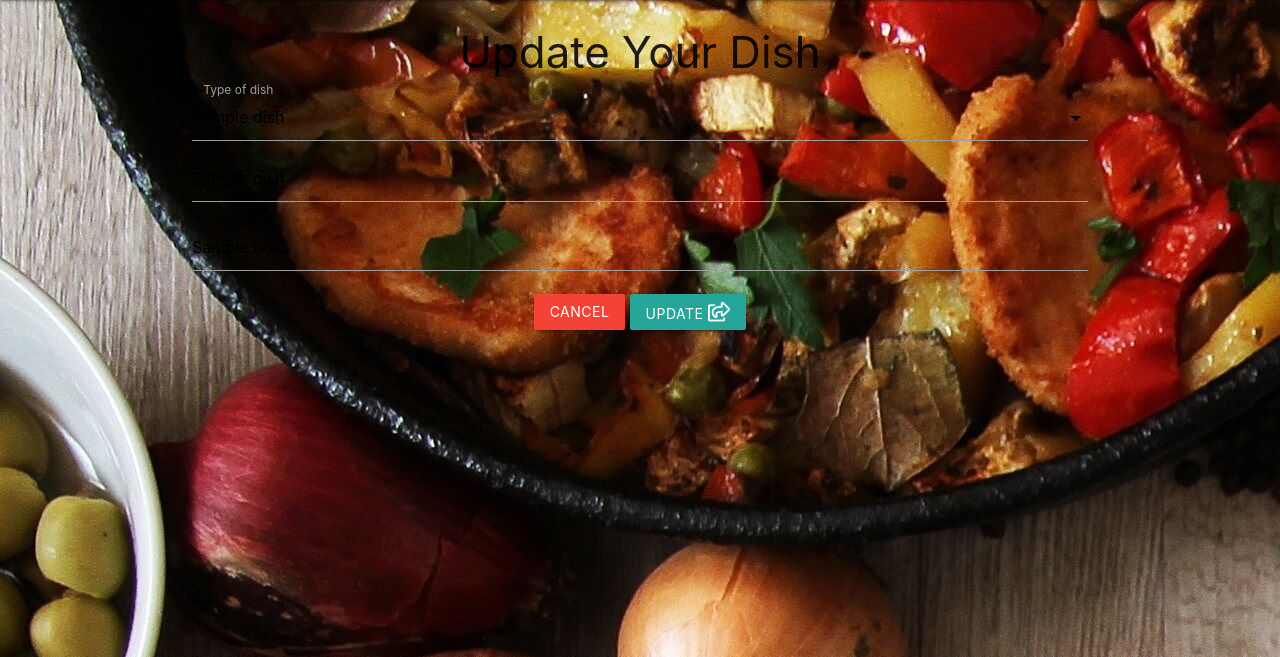
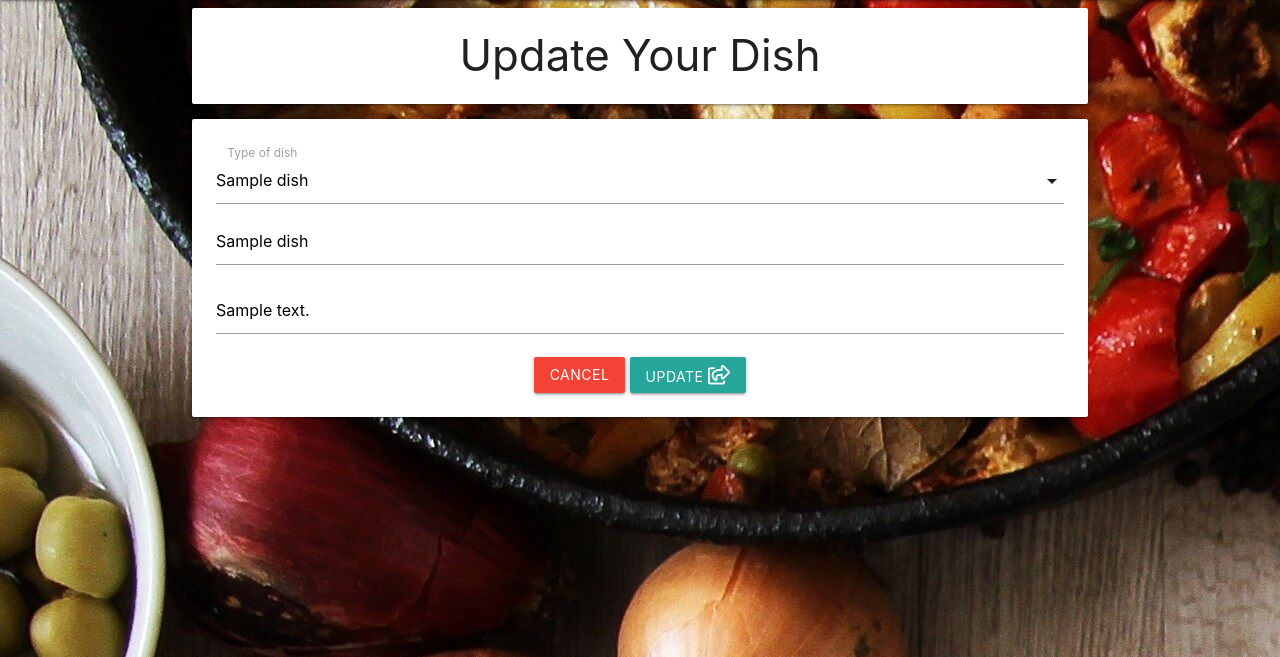
Before and after one commit to Code-Institute-Submissions/cmd-source-MS3-Dishes_OctResub, a Flask app: template templates/update_dish.html in a window 1280 px wide. Shown: the part 64-721 px from the top of the page. Run offline with Flask 2, Linux system fonts and the light colour scheme; the template is opened without the code that fills it: most values are stand-ins (such as "Sample title", 1, 10 or a date in 2020); some libraries are stand-ins or nearby versions.

```diff
--- a/templates/update_dish.html
+++ b/templates/update_dish.html
@@ -2,8 +2,8 @@
 
 {% block content %}
 <div class="container">
-    <h3 class="center-align">Update Your Dish</h3>
-    <form method="POST" class="center-align" action="{{ url_for('update_dish', dish_id=dish._id) }}">
+    <h3 class="card-panel center-align">Update Your Dish</h3>
+    <form method="POST" class="card-panel center-align" action="{{ url_for('update_dish', dish_id=dish._id) }}">
         <div class="input-field col s12">
             <select id="dish_type_name" name="dish_type_name">
                 <option value="" disabled selected>Choose your dish type</option>
```
Also changed, not shown: README.md, static/img/add.PNG (added), static/img/addmobile.PNG (added), static/img/desktop.PNG (added), static/img/dishes.PNG (added), static/img/dishesmobile.PNG (added), static/img/homemobile.PNG (added), static/img/profilemobile.PNG (added), static/img/utensilsmobile.PNG (added), 2 other files.
